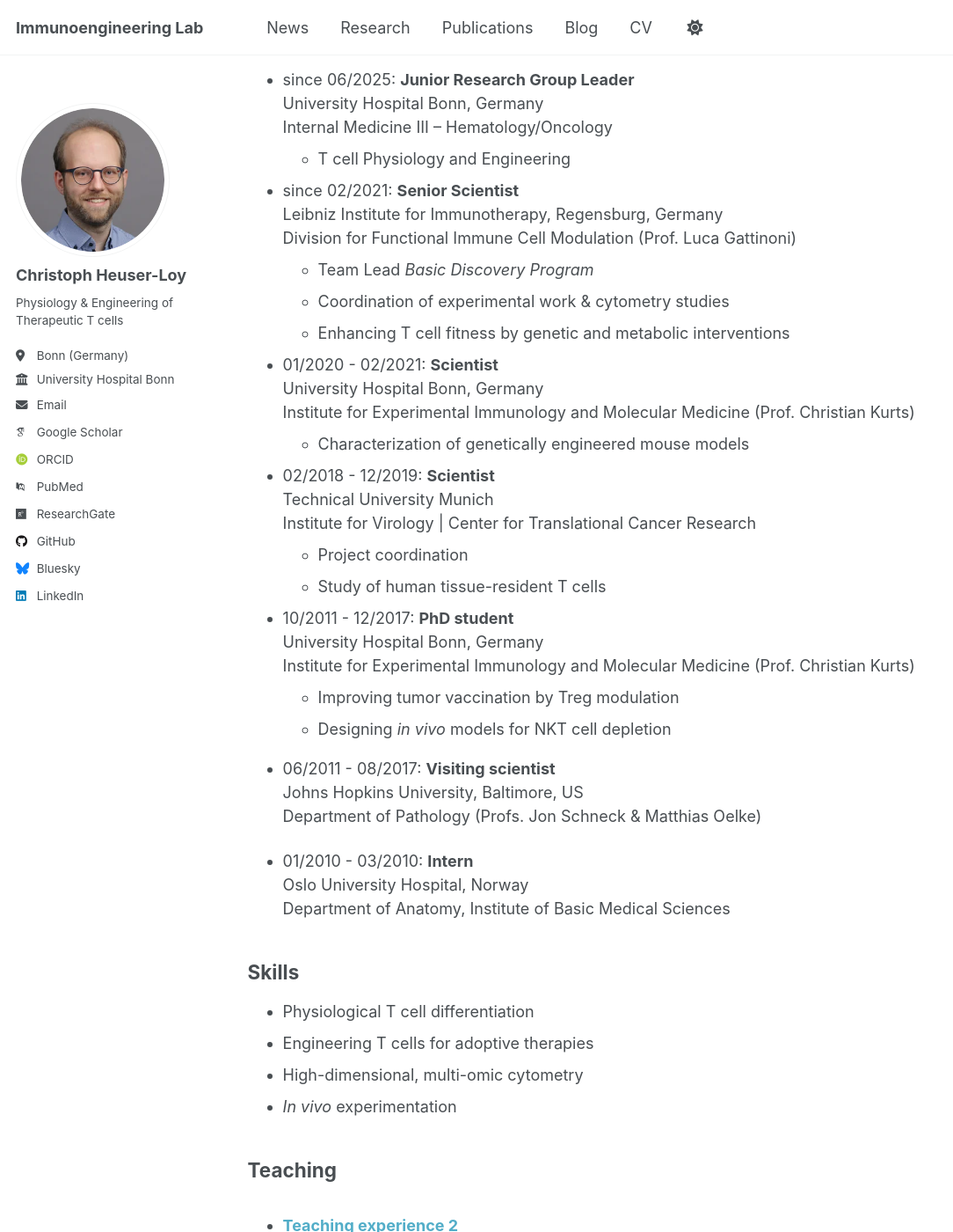
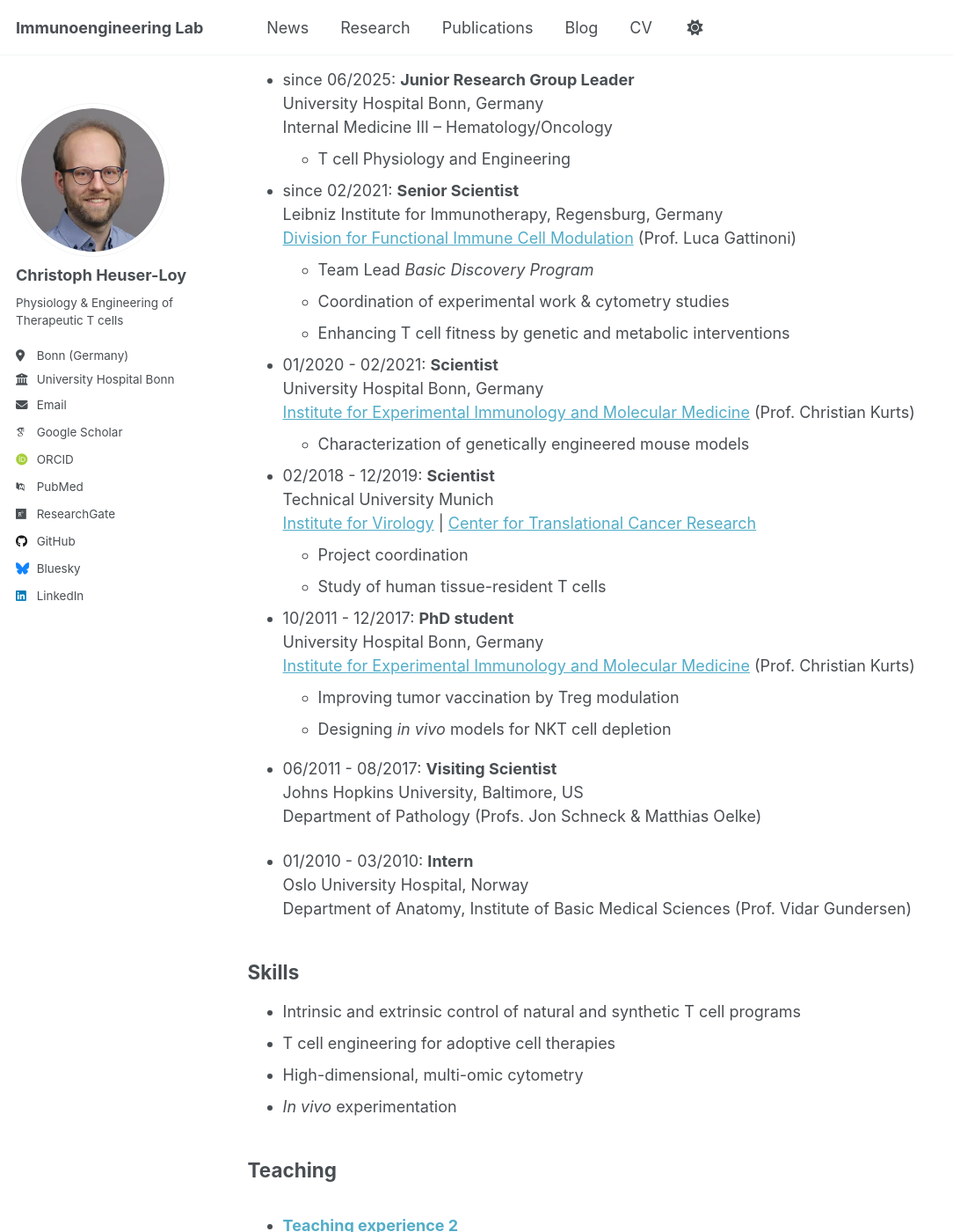
Before and after one commit to cheuserloy/cheuserloy.github.io, a Jekyll site: the page built from _pages/cv.md, in a window 1280 px wide and 1400 px high, scrolled down 293 px. Shown: the whole window at 88% size, without its empty margins (0-1084 px from the left). Built offline with Jekyll 4.4.1, drawn with Linux system fonts in a browser that asks for light colours; some web fonts are replaced; a script that is not in the unit is left out; some of the changed text lies outside the part shown.

Commit message:
Update cv.md

```diff
--- a/_pages/cv.md
+++ b/_pages/cv.md
@@ -23,40 +23,40 @@ Work experience
 
 * since 02/2021: **Senior Scientist**\
   Leibniz Institute for Immunotherapy, Regensburg, Germany\
-  Division for Functional Immune Cell Modulation (Prof. Luca Gattinoni)
+  [Division for Functional Immune Cell Modulation](https://lit.eu/research/research-divisions/functional-immune-cell-modulation/) (Prof. Luca Gattinoni)
   * Team Lead *Basic Discovery Program*
   * Coordination of experimental work & cytometry studies
   * Enhancing T cell fitness by genetic and metabolic interventions
 
 * 01/2020 - 02/2021: **Scientist**\
   University Hospital Bonn, Germany\
-  Institute for Experimental Immunology and Molecular Medicine (Prof. Christian Kurts)
+  [Institute for Experimental Immunology and Molecular Medicine](https://www.immei.de/) (Prof. Christian Kurts)
   * Characterization of genetically engineered mouse models
 
 * 02/2018 - 12/2019: **Scientist**\
   Technical University Munich\
-  Institute for Virology | Center for Translational Cancer Research
+  [Institute for Virology](https://www.pm.mh.tum.de/en/virologie/home/) | [Center for Translational Cancer Research](https://www.translatum.tum.de/en/translatum/home/)
   * Project coordination
   * Study of human tissue-resident T cells
 
 * 10/2011 - 12/2017: **PhD student**\
   University Hospital Bonn, Germany\
-  Institute for Experimental Immunology and Molecular Medicine (Prof. Christian Kurts)
+  [Institute for Experimental Immunology and Molecular Medicine](https://www.immei.de/) (Prof. Christian Kurts)
   * Improving tumor vaccination by Treg modulation
   * Designing *in vivo* models for NKT cell depletion
 
-* 06/2011 - 08/2017: **Visiting scientist**\
+* 06/2011 - 08/2017: **Visiting Scientist**\
   Johns Hopkins University, Baltimore, US\
   Department of Pathology (Profs. Jon Schneck & Matthias Oelke)
 
 * 01/2010 - 03/2010: **Intern**\
   Oslo University Hospital, Norway\
-  Department of Anatomy, Institute of Basic Medical Sciences
+  Department of Anatomy, Institute of Basic Medical Sciences (Prof. Vidar Gundersen)
 
 Skills
 -----
-* Physiological T cell differentiation
-* Engineering T cells for adoptive therapies
+* Intrinsic and extrinsic control of natural and synthetic T cell programs
+* T cell engineering for adoptive cell therapies
 * High-dimensional, multi-omic cytometry
 * *In vivo* experimentation
 
@@ -71,7 +71,8 @@ Scientific merits
 ### ongoing
 * **Deputy Scientific Manager**: [T-FITNESS project](https://t-fitness-horizon.eu/), European Innovation Council
 * **Co-supervisor/Mentor**: 1 BSc, 4 MSc, 3 MD, 5 PhD students, 2 postdocs, 2 technicians
-* **Reviewer**
+* **Reviewer**: Cancer Communications, Frontiers in Immunology, Stem Cell Research & Therapy, Frontiers in Medicine, Kindey Dialysis Transplantation
+
 ### previous
 * **Mentor**: KeCK program for equal opportunities and career planning, TU Munich
 * **PhD Fellowship**: German National Academic Foundation
```
